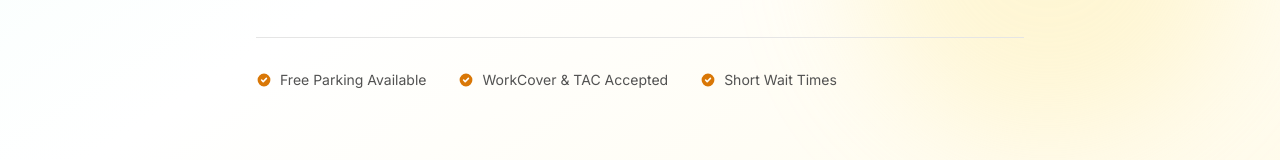
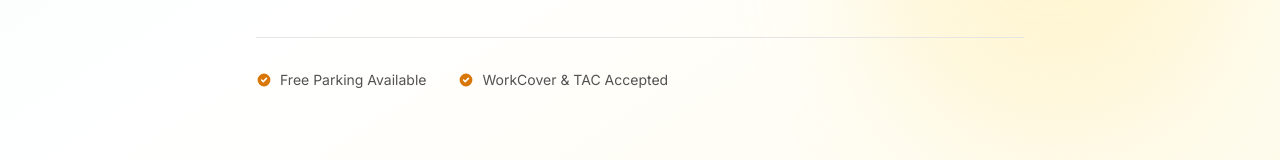
Before and after one commit to essondonOrtho/essondonOrthoSite, a React (Vite) app: page / in a window 1280 px wide. Shown: the part 602-762 px from the top of the page. Built offline with nearby package versions, Linux system fonts and the light colour scheme.

Commit message:
Update email address in site content and format HeroSection component for improved readability

```diff
--- a/src/components/sections/HeroSection.jsx
+++ b/src/components/sections/HeroSection.jsx
@@ -74,7 +74,11 @@ const HeroSection = () => {
                             </svg>
                             {hero.cta}
                         </CTAButton>
-            <CTAButton href="#services" variant="secondary" size="lg">
+                        <CTAButton
+                            href="#services"
+                            variant="secondary"
+                            size="lg"
+                        >
                             View Our Services
                         </CTAButton>
                     </div>
@@ -112,21 +116,6 @@ const HeroSection = () => {
                                 </svg>
                                 <span>WorkCover & TAC Accepted</span>
                             </div>
-              <div className="flex items-center gap-2">
-                <svg
-                  className="w-4 h-4 text-accent-600"
-                  fill="currentColor"
-                  viewBox="0 0 20 20"
-                  aria-hidden="true"
-                >
-                  <path
-                    fillRule="evenodd"
-                    d="M10 18a8 8 0 100-16 8 8 0 000 16zm3.707-9.293a1 1 0 00-1.414-1.414L9 10.586 7.707 9.293a1 1 0 00-1.414 1.414l2 2a1 1 0 001.414 0l4-4z"
-                    clipRule="evenodd"
-                  />
-                </svg>
-                <span>Short Wait Times</span>
-              </div>
                         </div>
                     </div>
                 </div>
--- a/src/data/content.js
+++ b/src/data/content.js
@@ -13,7 +13,7 @@ export const siteContent = {
         },
         phone: "(03) 9337 2775",
         fax: "(03) 9337 7858",
-        email: "info@essendonortho.com.au",
+        email: "admin@essendonortho.com",
         hours: {
             weekdays: "Monday - Thursday: 9:00 AM - 4:00 PM",
             friday: "Friday: 9:00 AM - 1:00 PM",
```
Lines whose indentation alone changed are shown as unchanged.
